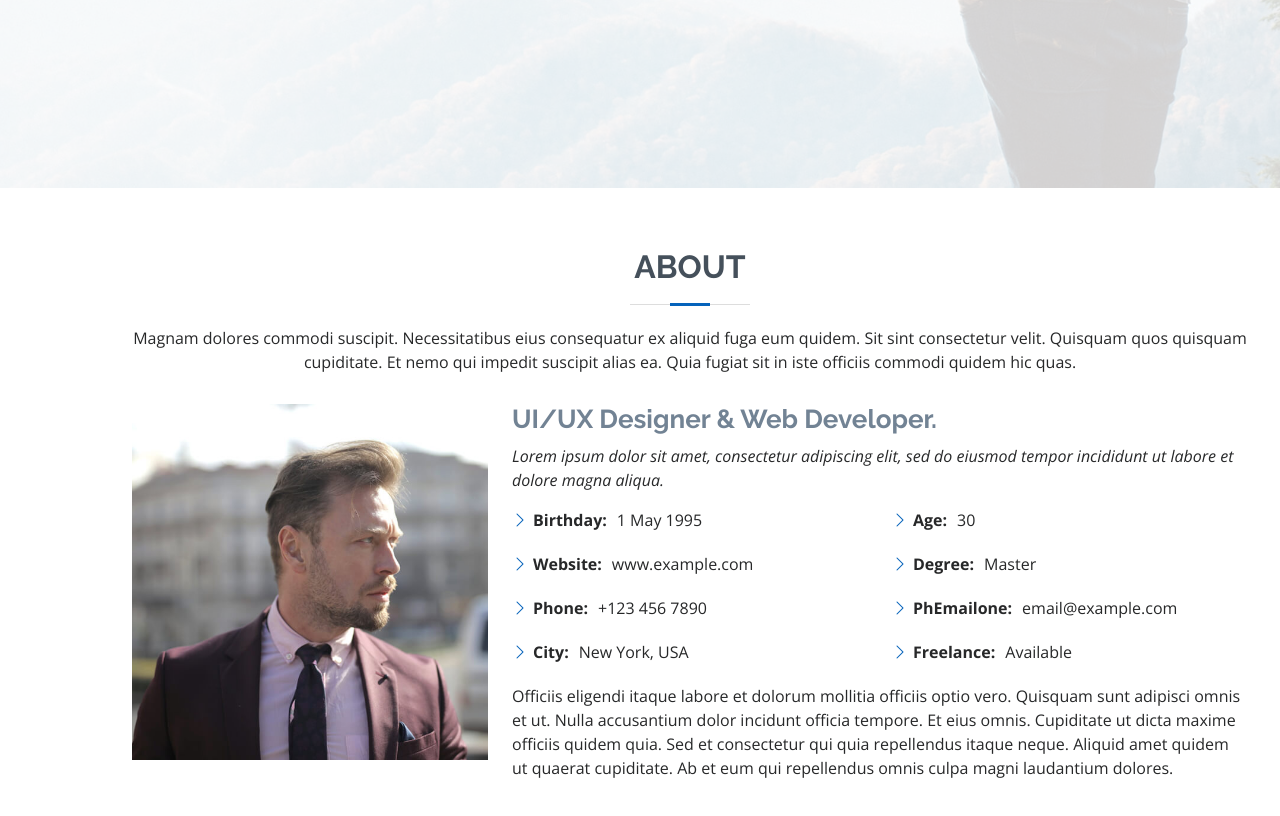
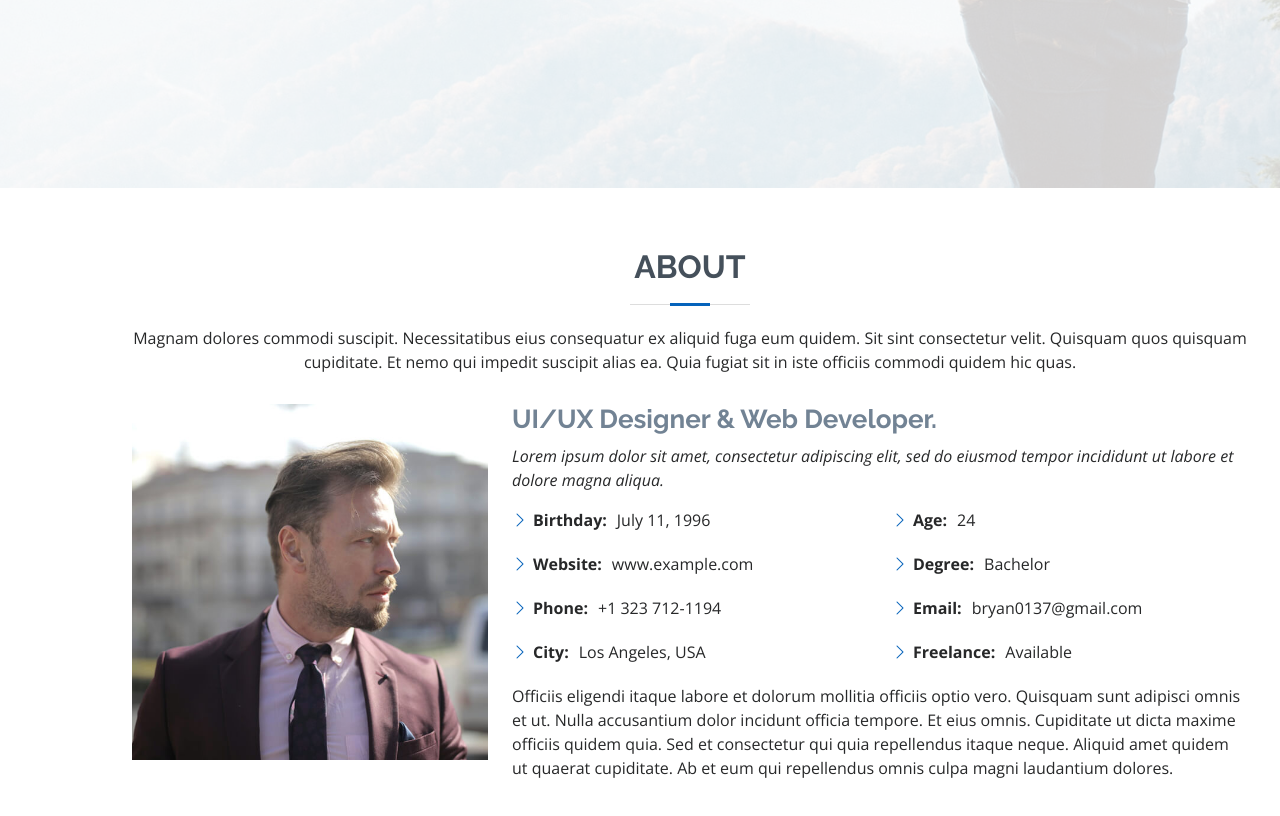
Before and after one commit to bperez28/bperez28.github.io, a plain HTML site: page index.html in a window 1280 px wide. Shown: the part 612-1428 px from the top of the page. Drawn offline with nearby package versions, Linux system fonts and the light colour scheme.

Commit message:
Update index.html

```diff
--- a/index.html
+++ b/index.html
@@ -59,7 +59,7 @@
   <!-- ======= Hero Section ======= -->
   <section id="hero" class="d-flex flex-column justify-content-center">
     <div class="container" data-aos="zoom-in" data-aos-delay="100">
-      <h1>Brandon Johnson</h1>
+      <h1>Bryan Perez</h1>
       <p>I'm <span class="typed" data-typed-items="Designer, Developer, Freelancer, Photographer"></span></p>
       <div class="social-links">
         <a href="#" class="twitter"><i class="bx bxl-twitter"></i></a>
@@ -95,17 +95,17 @@
             <div class="row">
               <div class="col-lg-6">
                 <ul>
-                  <li><i class="bi bi-chevron-right"></i> <strong>Birthday:</strong> <span>1 May 1995</span></li>
+                  <li><i class="bi bi-chevron-right"></i> <strong>Birthday:</strong> <span>July 11, 1996</span></li>
                   <li><i class="bi bi-chevron-right"></i> <strong>Website:</strong> <span>www.example.com</span></li>
-                  <li><i class="bi bi-chevron-right"></i> <strong>Phone:</strong> <span>+123 456 7890</span></li>
-                  <li><i class="bi bi-chevron-right"></i> <strong>City:</strong> <span>New York, USA</span></li>
+                  <li><i class="bi bi-chevron-right"></i> <strong>Phone:</strong> <span>+1 323 712-1194</span></li>
+                  <li><i class="bi bi-chevron-right"></i> <strong>City:</strong> <span>Los Angeles, USA</span></li>
                 </ul>
               </div>
               <div class="col-lg-6">
                 <ul>
-                  <li><i class="bi bi-chevron-right"></i> <strong>Age:</strong> <span>30</span></li>
-                  <li><i class="bi bi-chevron-right"></i> <strong>Degree:</strong> <span>Master</span></li>
-                  <li><i class="bi bi-chevron-right"></i> <strong>PhEmailone:</strong> <span>email@example.com</span></li>
+                  <li><i class="bi bi-chevron-right"></i> <strong>Age:</strong> <span>24</span></li>
+                  <li><i class="bi bi-chevron-right"></i> <strong>Degree:</strong> <span>Bachelor</span></li>
+                  <li><i class="bi bi-chevron-right"></i> <strong>Email:</strong> <span>bryan0137@gmail.com</span></li>
                   <li><i class="bi bi-chevron-right"></i> <strong>Freelance:</strong> <span>Available</span></li>
                 </ul>
               </div>
```
